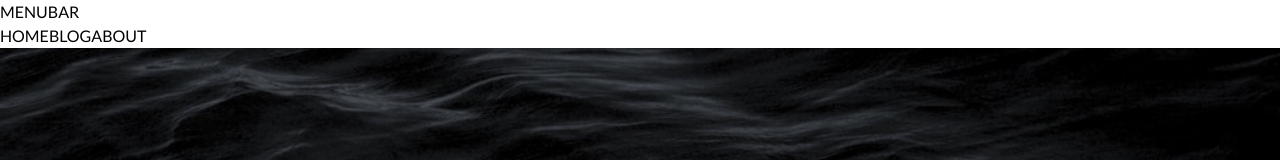
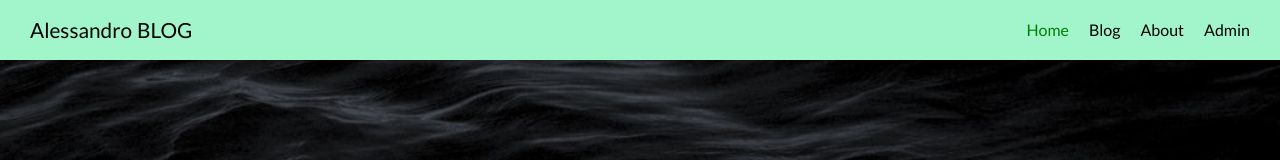
Before and after one commit to sylar9696/blog, a Nuxt app: page / in a window 1280 px wide. Shown: the top 160 px of the page. Built offline with nearby package versions, Linux system fonts and the light colour scheme.

Commit message:
Insert navigator components

```diff
--- /dev/null
+++ b/components/Navigator/Header.vue
@@ -0,0 +1,99 @@
+<!-- Menu bar che si vede nella versione desktop -->
+<template>
+<div class="header-container">
+  <header class="the-header">
+    <SideNavBtn @toggle="$emit('sidenavToggle')" />
+    <div class="logo">
+      <nuxt-link to="/">Alessandro BLOG</nuxt-link>
+    </div>
+    <div class="spacer"></div>
+    <div class="navigation-items">
+      <ul class="nav-list">
+        <li class="nav-item"><nuxt-link to="/">Home</nuxt-link></li>
+        <li class="nav-item"><nuxt-link to="/posts">Blog</nuxt-link></li>
+        <li class="nav-item"><nuxt-link to="/about">About</nuxt-link></li>
+        <li class="nav-item"><nuxt-link to="/admin">Admin</nuxt-link></li>
+      </ul>
+    </div>
+  </header>
+</div>
+</template>
+
+<script>
+import SideNavBtn from "@/components/Navigator/SideNavBtn";
+
+export default {
+  name: "Header",
+  components: {
+    SideNavBtn
+  }
+};
+</script>
+
+
+<style scoped>
+.header-container {
+  height: 60px;
+}
+
+.the-header {
+  width: 100%;
+  position: fixed;
+  height: 60px;
+  display: flex;
+  justify-content: space-around;
+  align-items: center;
+  background-color: black;
+  background-color: #a2f5cb;
+  z-index: 100;
+  box-sizing: border-box;
+  padding: 0 20px;
+}
+
+.logo {
+  margin: 0 10px;
+  font-size: 1.3rem;
+}
+
+.logo a {
+  text-decoration: none;
+  color: black;
+}
+
+.spacer {
+  flex: 1;
+}
+
+.navigation-items {
+  text-align: center;
+  display: none;
+}
+
+@media (min-width: 768px) {
+  .navigation-items {
+    display: block;
+  }
+}
+
+.nav-list {
+  list-style: none;
+  padding: 0;
+  margin: 0;
+  display: flex;
+}
+
+.nav-item {
+  margin: 0 10px;
+}
+
+.nav-item a {
+  text-decoration: none;
+  color: black;
+}
+
+.nav-item a:hover,
+.nav-item a:active,
+.nav-item a.nuxt-link-active {
+  color: green;
+}
+</style>
--- /dev/null
+++ b/components/Navigator/SideNavBtn.vue
@@ -0,0 +1,34 @@
+<!-- Bottone visibile o invisibile a seconda se si è nella modalità desktop o mobile -->
+<template>
+  <div
+    class="drawer-toggle"
+    role="button"
+    @click="$emit('toggle')">
+    <div class="bar"></div>
+    <div class="bar"></div>
+    <div class="bar"></div>
+  </div>
+</template>
+
+<style scoped>
+.drawer-toggle {
+  display: flex;
+  flex-direction: column;
+  justify-content: space-around;
+  height: 50%;
+  width: 35px;
+  cursor: pointer;
+}
+
+@media (min-width: 768px) {
+  .drawer-toggle {
+    display: none;
+  }
+}
+
+.drawer-toggle .bar {
+  width: 90%;
+  height: 2px;
+  background-color: white;
+}
+</style>
--- /dev/null
+++ b/components/Navigator/Sidenav.vue
@@ -0,0 +1,94 @@
+<!-- Barra di menu che si vede solo in modalità mobile menu -->
+<template>
+<div class="sidenav-container">
+  <div
+    v-if="show"
+    class="sidenav-backdrop"
+    @click="$emit('close')"></div>
+  <transition name="slide-side">
+    <div
+      v-if="show"
+      class="sidenav">
+      <ul
+        class="nav-list"
+        @click="$emit('close')">
+        <li class="nav-item"><nuxt-link to="/posts">Blog</nuxt-link></li>
+        <li class="nav-item"><nuxt-link to="/about">About</nuxt-link></li>
+        <li class="nav-item"><nuxt-link to="/admin">Admin</nuxt-link></li>
+      </ul>
+    </div>
+  </transition>
+</div>
+</template>
+
+<script>
+export default {
+  name: "Sidenav",
+  props: {
+    show: {
+      type: Boolean,
+      default: false
+    }
+  }
+};
+</script>
+
+
+<style scoped>
+.sidenav-container {
+  height: 100%;
+  width: 100%;
+}
+
+.sidenav-backdrop {
+  width: 100%;
+  height: 100%;
+  background-color: rgba(0, 0, 0, 0.7);
+  z-index: 1000;
+  position: fixed;
+  top: 0;
+  left: 0;
+}
+
+.sidenav {
+  height: 100%;
+  width: 300px;
+  background-color: white;
+  z-index: 10000;
+  position: fixed;
+  top: 0;
+  left: 0;
+  box-sizing: border-box;
+  padding: 30px;
+}
+
+.slide-side-enter-active,
+.slide-side-leave-active {
+  transition: all 0.3s ease-out;
+}
+.slide-side-enter,
+.slide-side-leave-to {
+  transform: translateX(-100%);
+}
+
+.nav-list {
+  list-style: none;
+  padding: 0;
+  margin: 0;
+}
+
+.nav-item {
+  margin: 20px 0;
+}
+
+.nav-item a {
+  text-decoration: none;
+  color: black;
+  font-size: 1.5rem;
+}
+
+.nav-item a:hover,
+.nav-item a:active {
+  color: red;
+}
+</style>
--- a/layouts/default.vue
+++ b/layouts/default.vue
@@ -1,12 +1,11 @@
 <!-- Questa pagina è un layout che viene rendirizzato su tutte le pagine che abbiamo creato -->
 
+<!-- Layout che da effetto su tutte le pagine -->
 <template>
   <div>
     <!-- Questo menu verrà visto su tutte le pagine -->
-    <p>MENUBAR</p>
-    <a href="/">HOME</a>
-    <a href="/posts">BLOG</a>
-    <a href="/about">ABOUT</a>
+    <Header @sidenavToggle="sidenav = !sidenav"></Header>
+    <Sidenav :show="sidenav" @close="sidenav = false"></Sidenav>
     <!-- Inserisco la cover image  -->
     <div class="w-full m-0 p-0 bg-cover bg-bottom header-site">
 			<div class="container max-w-4xl mx-auto pt-16 md:pt-32 text-center break-normal">
@@ -19,6 +18,23 @@
     </div>
   </div>
 </template>
+
+<script>
+import Header from '~/components/Navigator/Header.vue'
+import Sidenav from '~/components/Navigator/Sidenav.vue'
+
+export default {
+  components : {
+    Header,
+    Sidenav
+  },
+  data() {
+    return {
+      sidenav : false
+    }
+  }
+}
+</script>
 
 <style>
 html {
```
